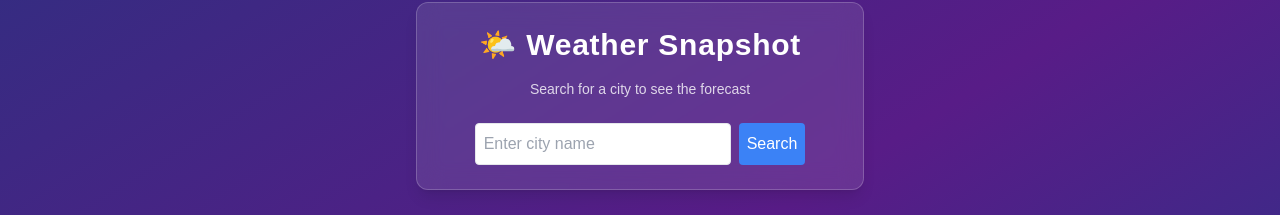
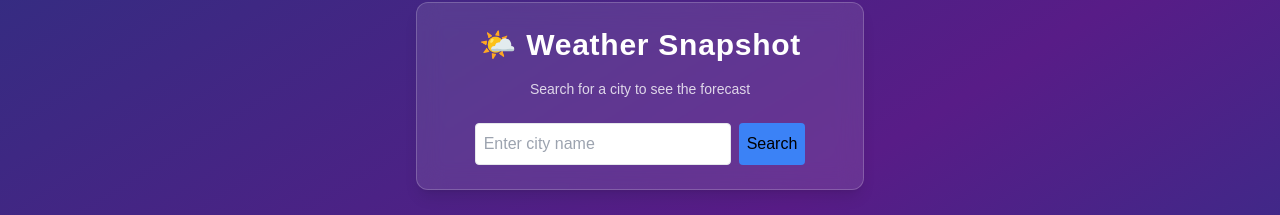
Before and after one commit to siddiq541/weather-app, a Next.js app: page / in a window 1280 px wide. Shown: the part 102-317 px from the top of the page. Built offline with nearby package versions, Linux system fonts and the light colour scheme.

Commit message:
working now

```diff
--- a/src/components/LocationSelector.jsx
+++ b/src/components/LocationSelector.jsx
@@ -44,11 +44,11 @@ export default function LocationSelector({ onCityFound }) {
           value={city}
           onChange={(e) => setCity(e.target.value)}
           placeholder="Enter city name"
-          className="border p-2 rounded w-full sm:w-64 focus:outline-none focus:ring-2 focus:ring-blue-400"
+          className="border p-2 rounded w-full sm:w-64 focus:outline-none focus:ring-2 focus:ring-blue-400 text-black placeholder-gray-400"
         />
         <button
           onClick={handleSearch}
-          className="bg-blue-500 hover:bg-blue-600 text-white p-2 rounded disabled:opacity-50"
+          className="bg-blue-500 hover:bg-blue-600 text-black p-2 rounded disabled:opacity-50"
           disabled={loading}
         >
           {loading ? 'Searching...' : 'Search'}
```
